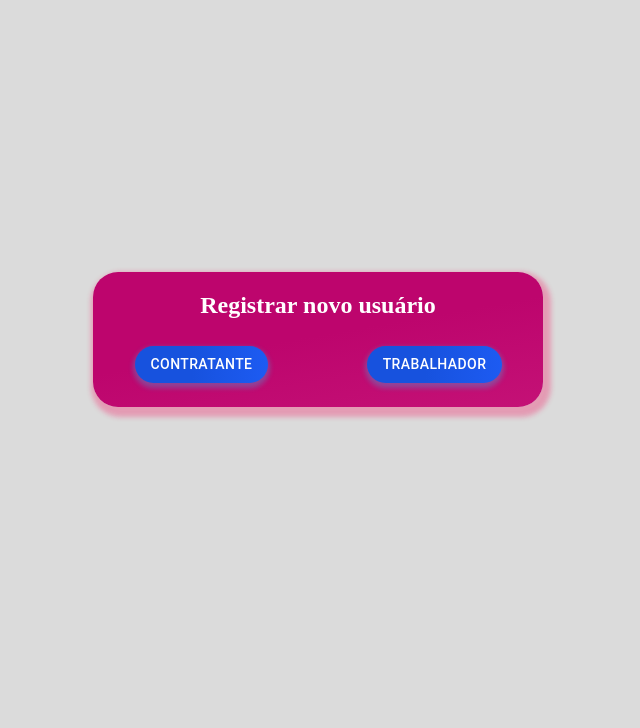
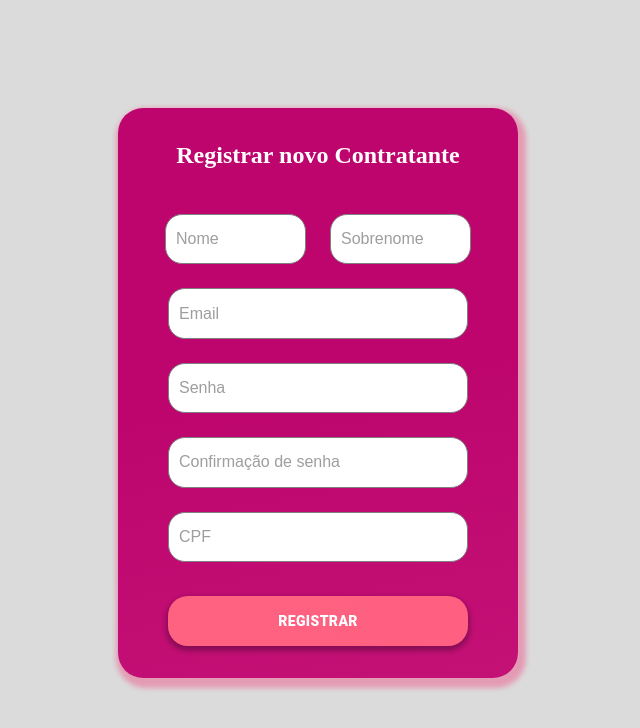
Before and after one commit to Luccacpl/Faxilita, a React (Create React App) app: page /Cadastro/1 in a window 1280 px wide. Shown: the top 728 px of the page, without its empty margins (322-962 px from the left). Built offline with nearby package versions, Linux system fonts and the light colour scheme.

Commit message:
Criação de mais paginas.

```diff
--- a/src/pages/Cadastro.tsx
+++ b/src/pages/Cadastro.tsx
@@ -2,6 +2,7 @@ import React from 'react';
 import Button from '@material-ui/core/Button';
 import { makeStyles, createStyles, Theme } from '@material-ui/core/styles';
 import Grid from '@material-ui/core/Grid';
+import { Link, } from 'react-router-dom';
 
 import '../styles/pages/Cadastro.css'
 
@@ -29,11 +30,15 @@ function Cadastro() {
                 </Grid>
 
                 <Grid item xs={12} sm={6}>
-                    <Button variant="contained" color="primary" className="btnContratante">Contratante</Button>
+                   <Link to="/cadastro/1" className="link1">
+                      <Button variant="contained" color="primary" className="btnContratante">Contratante</Button>
+                    </Link>
                 </Grid>
 
                 <Grid item xs={12} sm={6}>
-                <Button variant="contained" color="primary" className="btnTrabalhador">Trabalhador</Button>
+                  <Link to="/cadastro/2" className="link1">
+                    <Button variant="contained" color="primary" className="btnTrabalhador">Trabalhador</Button>
+                  </Link>
                 </Grid>
 
                 <Grid item xs={12}></Grid>
--- /dev/null
+++ b/src/pages/CadastroContratante.tsx
@@ -0,0 +1,66 @@
+import React from 'react';
+import Grid from '@material-ui/core/Grid';
+import { makeStyles, createStyles, Theme } from '@material-ui/core/styles';
+import Button from '@material-ui/core/Button';
+
+import '../styles/pages/CadastroContratante.css';
+
+
+const useStyles = makeStyles((theme: Theme) =>
+  createStyles({
+    root: {
+      flexGrow: 1,
+    },
+    Title: {
+      textAlign: 'center',
+    },
+  }),
+);
+
+
+
+function CadastroContratante(){
+    const classes = useStyles();
+
+    return(
+        <div className="wrapper">
+            <Grid container spacing={3}>
+
+                <Grid item xs={12}>
+                    <h1 className={classes.Title}>Registrar novo Contratante</h1>
+                </Grid>
+
+                <Grid item xs={6}>
+                    <input className="txtNome" placeholder="Nome" />
+                </Grid>
+
+                <Grid item xs={6}>
+                    <input className="txtSobrenome" placeholder="Sobrenome" />
+                </Grid>
+
+                <Grid item xs={12}>
+                    <input type="email" placeholder="Email" />
+                </Grid>
+
+                <Grid item xs={12}>
+                    <input type="password" placeholder="Senha" />
+                </Grid>
+
+                <Grid item xs={12}>
+                    <input type="password" placeholder="Confirmação de senha" />
+                </Grid>
+
+                <Grid item xs={12}>
+                    <input  placeholder="CPF" />
+                </Grid>
+
+                <Grid item xs={12}>
+                    <Button variant="contained" color="primary" className="btnCadastro">Registrar</Button>
+                </Grid>
+
+            </Grid>
+        </div>
+    );
+}
+
+export default CadastroContratante;
--- /dev/null
+++ b/src/pages/CadastroTrabalhador.tsx
@@ -0,0 +1,66 @@
+import React from 'react';
+import Grid from '@material-ui/core/Grid';
+import { makeStyles, createStyles, Theme } from '@material-ui/core/styles';
+import Button from '@material-ui/core/Button';
+
+import '../styles/pages/CadastroTrabalhador.css';
+
+
+const useStyles = makeStyles((theme: Theme) =>
+  createStyles({
+    root: {
+      flexGrow: 1,
+    },
+    Title: {
+      textAlign: 'center',
+    },
+  }),
+);
+
+
+
+function CadastroTrabalhador(){
+    const classes = useStyles();
+
+    return(
+        <div className="wrapper">
+            <Grid container spacing={3}>
+
+                <Grid item xs={12}>
+                    <h1 className={classes.Title}>Registrar novo Trabalhador</h1>
+                </Grid>
+
+                <Grid item xs={6}>
+                    <input className="txtNome" placeholder="Nome" />
+                </Grid>
+
+                <Grid item xs={6}>
+                    <input className="txtSobrenome" placeholder="Sobrenome" />
+                </Grid>
+
+                <Grid item xs={12}>
+                    <input type="email" placeholder="Email" />
+                </Grid>
+
+                <Grid item xs={12}>
+                    <input type="password" placeholder="Senha" />
+                </Grid>
+
+                <Grid item xs={12}>
+                    <input type="password" placeholder="Confirmação de senha" />
+                </Grid>
+
+                <Grid item xs={12}>
+                    <input  placeholder="CPF" />
+                </Grid>
+
+                <Grid item xs={12}>
+                    <Button variant="contained" color="primary" className="btnCadastro">Registrar</Button>
+                </Grid>
+
+            </Grid>
+        </div>
+    );
+}
+
+export default CadastroTrabalhador;
--- /dev/null
+++ b/src/pages/EsqueceuSenha.tsx
@@ -0,0 +1,56 @@
+import React from 'react';
+import Grid from '@material-ui/core/Grid';
+import { Button } from '@material-ui/core';
+import { makeStyles, createStyles, Theme } from '@material-ui/core/styles';
+import { Link } from 'react-router-dom';
+
+import '../styles/pages/EsqueceuSenha.css';
+
+
+const useStyles = makeStyles((theme: Theme) =>
+  createStyles({
+    root: {
+      flexGrow: 1,
+      color: 'white',
+    },
+    title: {
+        textAlign: 'center',
+      },
+  }),
+);
+
+
+function EsqueceuSenha(){
+    const classes = useStyles();
+
+    return(
+        <div className="wrapper">
+            <Grid container spacing={3}>
+                <Grid item xs={12}>
+                    <h1 className={classes.title}>Recuperar sua senha</h1>
+                </Grid>
+
+                <Grid item xs={12}>
+                    <input className="txtEmail" placeholder="Email" />
+                </Grid>
+
+                <Grid item xs={12}>
+                    <Button variant="contained" color="primary" className="btnEnviaremail">Enviar Email</Button>
+                    <Link to="" className="link">
+                        <p>Ainda não recebi o email.</p>
+                    </Link>
+                </Grid>
+
+                <Grid item xs={12}>
+                    <hr />
+                </Grid>
+
+                <Grid item xs={12}>
+                    <Button variant="contained" color="primary" className="btnLogin">LogIn</Button>
+                </Grid>
+            </Grid>
+        </div>
+    );
+}
+
+export default EsqueceuSenha;
--- a/src/pages/Login.tsx
+++ b/src/pages/Login.tsx
@@ -37,7 +37,7 @@ function Login(){
                 <Grid item xs={12}>
                     <input  type="password" placeholder="Password"/>
                     <aside className="asideEsquerda">
-                        <Link to="/" className="link1">
+                        <Link to="/RecuperarSenha" className="link1">
                             <p>Esqueceu a senha?</p>
                         </Link>
                     </aside>
@@ -54,7 +54,9 @@ function Login(){
                 </Grid>
 
                 <Grid item xs={12}>
-                    <Button variant="contained" color="primary" className="btnCadastro">Cadastro</Button>
+                    <Link to="/cadastro" className="link2">
+                        <Button variant="contained" color="primary" className="btnCadastro">Cadastro</Button>
+                    </Link>
                 </Grid>
 
             </Grid>
--- a/src/routes.tsx
+++ b/src/routes.tsx
@@ -4,13 +4,19 @@ import { BrowserRouter, Switch, Route} from 'react-router-dom';
 
 import Login from './pages/Login';
 import Cadastro from './pages/Cadastro';
+import CadastroContratante from './pages/CadastroContratante';
+import CadastroTrabalhador from './pages/CadastroTrabalhador';
+import EsqueceuSenha from './pages/EsqueceuSenha';
 
 function Routes() {
     return(
         <BrowserRouter>
             <Switch>
                 <Route path="/" exact component={Login}/>
-                <Route path="/Cadastro" component={Cadastro}/>
+                <Route path="/Cadastro" exact component={Cadastro}/>
+                <Route path="/Cadastro/1" exact component={CadastroContratante}/>
+                <Route path="/Cadastro/2" exact component={CadastroTrabalhador}/>
+                <Route path="/RecuperarSenha" exact component={EsqueceuSenha}/>
             </Switch>
         </BrowserRouter>
     );
--- a/src/styles/pages/Cadastro.css
+++ b/src/styles/pages/Cadastro.css
@@ -39,6 +39,10 @@
 	border-radius: 20px;
 }
 
+.link1 {
+	text-decoration: none;
+}
+
 .page-cadastro .btnTrabalhador {
 	background-image: linear-gradient(
 		90deg,
--- /dev/null
+++ b/src/styles/pages/CadastroContratante.css
@@ -0,0 +1,70 @@
+.wrapper {
+	width: 55vh;
+	height: 100%;
+	background: linear-gradient(
+		170deg,
+		rgba(189, 5, 109, 1) 0%,
+		rgba(189, 5, 109, 1) 48%,
+		rgba(196, 17, 118, 1) 100%
+	);
+	box-shadow: 3px 5px 5px 5px rgba(248, 10, 89, 0.3);
+
+	justify-content: center;
+	align-items: center;
+
+	border-radius: 25px;
+
+	margin: 15vh auto;
+}
+
+.wrapper input {
+	height: 6.3vh;
+	padding: 0 10px;
+
+	border: 0.5px solid grey;
+	border-radius: 17px;
+
+	outline: none;
+
+	font-size: 100%;
+}
+
+::-webkit-input-placeholder {
+	color: #9f9e9e;
+}
+
+.wrapper h1 {
+	font-size: 3vh;
+
+	font-weight: 800;
+	line-height: 50px;
+}
+
+.wrapper .txtNome {
+	margin: auto 25%;
+}
+
+.wrapper .txtSobrenome {
+	margin-left: 0;
+}
+
+.wrapper .btnCadastro {
+	width: 75%;
+	height: 6.3vh;
+
+	background: linear-gradient(
+		114deg,
+		rgba(255, 97, 129, 1) 0%,
+		rgba(255, 97, 129, 1) 50%,
+		rgba(255, 95, 128, 1) 100%
+	);
+	box-shadow: 0 3px 5px 2px rgba(0, 10, 12, 0.3);
+	border-radius: 20px;
+
+	color: white;
+	font-weight: 800;
+
+	margin: auto 12.5%;
+	margin-bottom: 20px;
+	margin-top: 10px;
+}
--- /dev/null
+++ b/src/styles/pages/CadastroTrabalhador.css
@@ -0,0 +1,70 @@
+.wrapper {
+	width: 55vh;
+	height: 100%;
+	background: linear-gradient(
+		170deg,
+		rgba(189, 5, 109, 1) 0%,
+		rgba(189, 5, 109, 1) 48%,
+		rgba(196, 17, 118, 1) 100%
+	);
+	box-shadow: 3px 5px 5px 5px rgba(248, 10, 89, 0.3);
+
+	justify-content: center;
+	align-items: center;
+
+	border-radius: 25px;
+
+	margin: 15vh auto;
+}
+
+.wrapper input {
+	height: 6.3vh;
+	padding: 0 10px;
+
+	border: 0.5px solid grey;
+	border-radius: 17px;
+
+	outline: none;
+
+	font-size: 100%;
+}
+
+::-webkit-input-placeholder {
+	color: #9f9e9e;
+}
+
+.wrapper h1 {
+	font-size: 3vh;
+
+	font-weight: 800;
+	line-height: 50px;
+}
+
+.wrapper .txtNome {
+	margin: auto 25%;
+}
+
+.wrapper .txtSobrenome {
+	margin-left: 0;
+}
+
+.wrapper .btnCadastro {
+	width: 75%;
+	height: 6.3vh;
+
+	background: linear-gradient(
+		114deg,
+		rgba(255, 97, 129, 1) 0%,
+		rgba(255, 97, 129, 1) 50%,
+		rgba(255, 95, 128, 1) 100%
+	);
+	box-shadow: 0 3px 5px 2px rgba(0, 10, 12, 0.3);
+	border-radius: 20px;
+
+	color: white;
+	font-weight: 800;
+
+	margin: auto 12.5%;
+	margin-bottom: 20px;
+	margin-top: 10px;
+}
--- /dev/null
+++ b/src/styles/pages/EsqueceuSenha.css
@@ -0,0 +1,81 @@
+.wrapper {
+	width: 50vh;
+	height: 100%;
+	background: linear-gradient(
+		170deg,
+		rgba(189, 5, 109, 1) 0%,
+		rgba(189, 5, 109, 1) 48%,
+		rgba(196, 17, 118, 1) 100%
+	);
+	box-shadow: 3px 5px 5px 5px rgba(248, 10, 89, 0.3);
+
+	justify-content: center;
+	align-items: center;
+
+	border-radius: 25px;
+
+	margin: 15vh auto;
+}
+
+.wrapper h1 {
+	line-height: 70px;
+}
+
+.wrapper .btnEnviaremail {
+	width: 75%;
+	height: 6.3vh;
+
+	background: linear-gradient(
+		114deg,
+		rgba(255, 97, 129, 1) 0%,
+		rgba(255, 97, 129, 1) 50%,
+		rgba(255, 95, 128, 1) 100%
+	);
+	box-shadow: 0 3px 5px 2px rgba(0, 10, 12, 0.3);
+	border-radius: 20px;
+
+	color: white;
+	font-weight: 800;
+
+	margin: auto 12.5%;
+	margin-bottom: 10px;
+	margin-top: 3%;
+}
+
+.link {
+	color: white;
+	text-decoration: none;
+
+	font-size: 2vh;
+	font-weight: bold;
+	font-style: italic;
+	text-align: center;
+}
+
+hr {
+	height: 1px;
+	color: grey;
+	background-color: #707070;
+	border: 0px solid grey;
+	opacity: 0.2;
+}
+
+.wrapper .btnLogin {
+	width: 75%;
+	height: 6.3vh;
+
+	background-image: linear-gradient(
+		90deg,
+		rgba(23, 82, 222, 1) 0%,
+		rgba(23, 82, 222, 1) 43%,
+		rgba(29, 91, 242, 1) 100%
+	);
+	box-shadow: 0 3px 5px 2px rgba(0, 10, 12, 0.3);
+	border-radius: 20px;
+
+	color: white;
+	font-weight: 800;
+
+	margin: auto 12.5%;
+	margin-bottom: 20px;
+}
```
